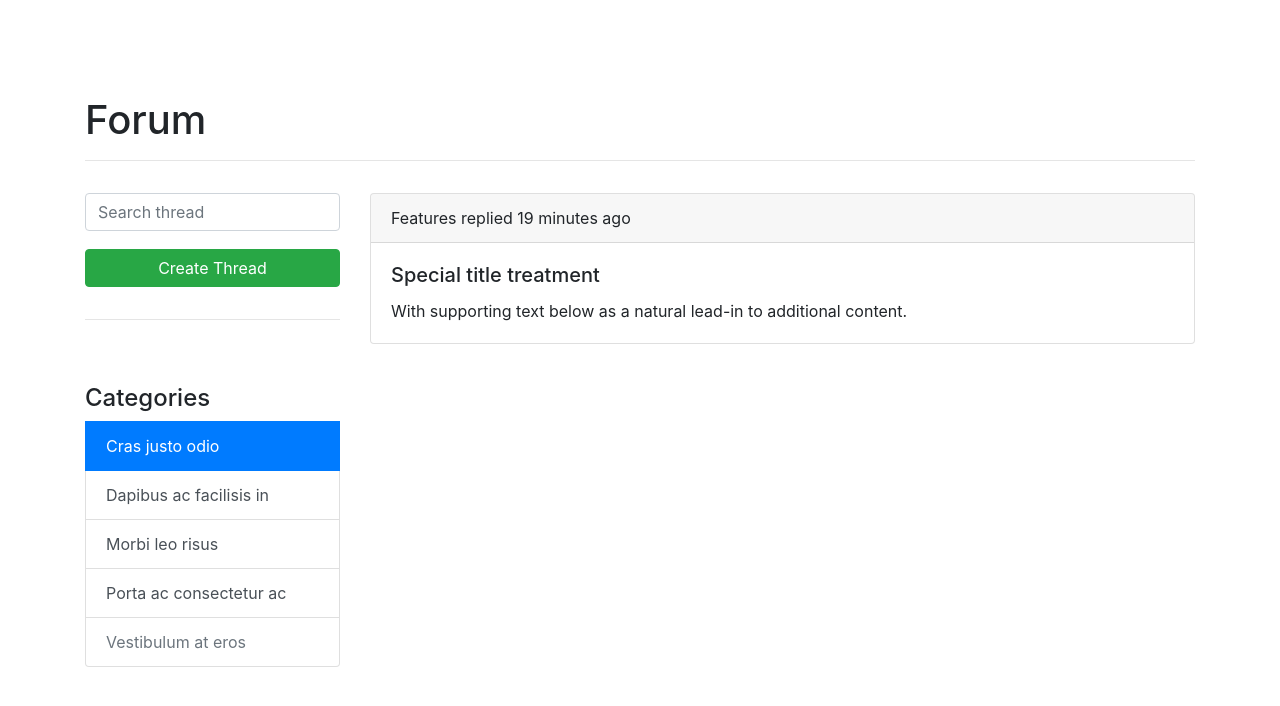
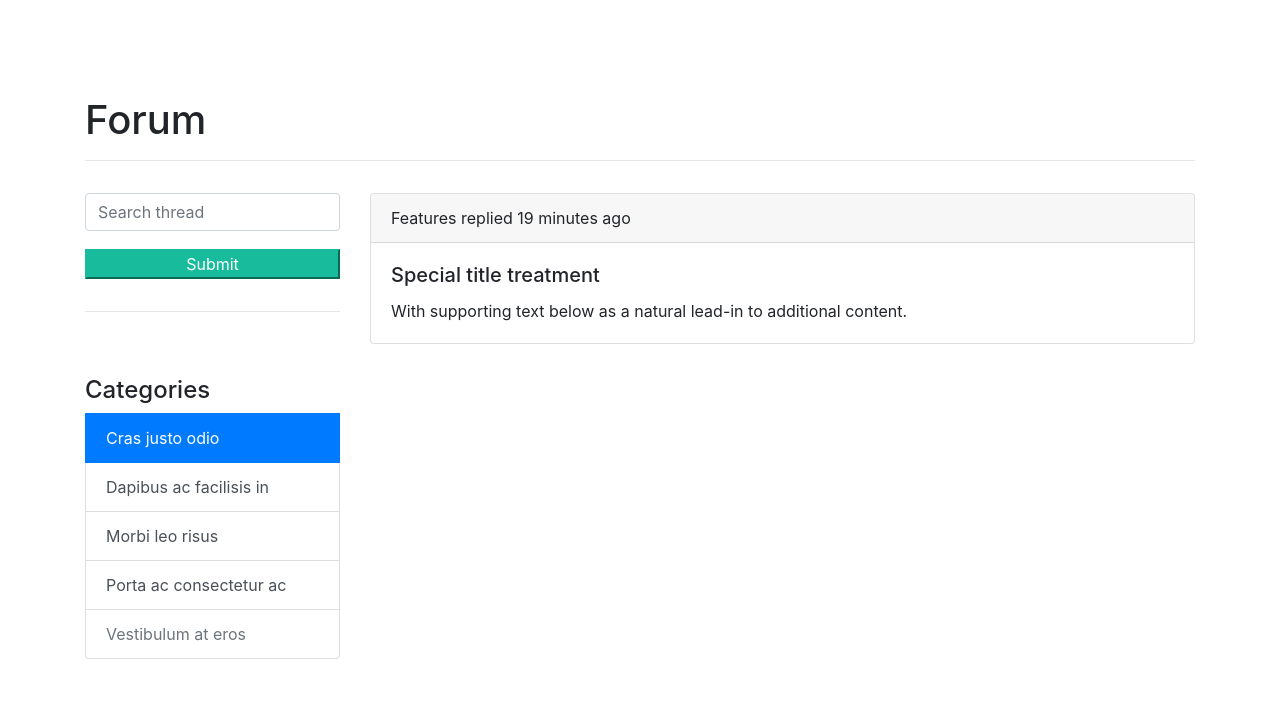
Before and after one commit to Sptandi/forumCI, a CodeIgniter app: the page made by application/views/User/pages/home.php in a window 1280 px wide. Shown: the top 706 px of the page. Run offline with CodeIgniter, Linux system fonts and the light colour scheme.

Commit message:
fix user

```diff
--- a/application/views/User/pages/home.php
+++ b/application/views/User/pages/home.php
@@ -4,9 +4,9 @@ defined('BASEPATH') OR exit('No direct script access allowed');
 <!DOCTYPE html>
 <html>
 <head>
+	<link rel="stylesheet" type="text/css" href="<?php echo base_url('assets/style/User/home.css');?>">
+	<link rel="stylesheet" href="https://maxcdn.bootstrapcdn.com/bootstrap/4.0.0/css/bootstrap.min.css">
 	<title></title>
-	<link rel="stylesheet" href="https://maxcdn.bootstrapcdn.com/bootstrap/4.0.0/css/bootstrap.min.css">
-	<link rel="stylesheet" type="text/css" href="<?php echo base_url('assets/style/User/beranda.css');?>">
 </head>
 <body>
 	<div class="container">
@@ -21,13 +21,13 @@ defined('BASEPATH') OR exit('No direct script access allowed');
 				<div class="input-group mb-3 search-thread">
 				  <input type="text" class="form-control" aria-label="Default" aria-describedby="inputGroup-sizing-default" placeholder="Search thread">
 				</div>
-				<button type="button" class="btn btn-success" style="width: 255px">Create Thread</button>
+				<input type="submit" class="bt" name="submit">
 				<div class="sidebar-line">
 					<hr>
 				</div>
 				<div class="list-group category">
 		    	  <h4>Categories</h4>
-				  <a href="#" class="list-group-item list-group-item-action active">Cras justo odio</a>
+				  <a href="#" class="list-group-item list-group-item active item">Cras justo odio</a>
 				  <a href="#" class="list-group-item list-group-item-action">Dapibus ac facilisis in</a>
 				  <a href="#" class="list-group-item list-group-item-action">Morbi leo risus</a>
 				  <a href="#" class="list-group-item list-group-item-action">Porta ac consectetur ac</a>
--- a/application/views/User/pages/templates/header.php
+++ b/application/views/User/pages/templates/header.php
@@ -1,11 +1,11 @@
 <html>
 <head>
+	<link rel="stylesheet" type="text/css" href="<?php echo base_url('assets/style/User/beranda.css');?>">
+	<link rel="stylesheet" href="https://maxcdn.bootstrapcdn.com/bootstrap/4.0.0/css/bootstrap.min.css">
 	<title></title>
-	<link rel="stylesheet" href="https://maxcdn.bootstrapcdn.com/bootstrap/4.0.0/css/bootstrap.min.css">
-	<link rel="stylesheet" type="text/css" href="<?php echo base_url('assets/style/User/beranda.css');?>">
 </head>
 <div class="fixed-top top-nav">
-	<nav class="navbar navbar-expand-lg navbar-light " style="background-color: #149c82">
+	<nav class="navbar navbar-expand-lg navbar-light " style="background-color: #18BC9C">
 	  <a class="navbar-brand" href="#">Navbar</a>
 	  <button class="navbar-toggler" type="button" data-toggle="collapse" data-target="#navbarNavAltMarkup" aria-controls="navbarNavAltMarkup" aria-expanded="false" aria-label="Toggle navigation">
 	    <span class="navbar-toggler-icon"></span>
--- a/assets/style/User/beranda.css
+++ b/assets/style/User/home.css
@@ -10,14 +10,21 @@
 	margin-top: 1rem;
 }
 
-.btn-success {
+.bt {
+	background-color: #18BC9C;
+	width: 255px;
+	color: white;
 	margin-top: 2px;
+	border-color: #18BC9C;
 }
 
 .category {
 	margin-top: 4rem;
 }
 
+.item {
+	background-color: #2C3E50;
+}
 
 .card {
 	margin-top: 1rem;
@@ -25,6 +32,6 @@
 
 <!-- add margin navbar -->
 .top-nav {
-	color: #ffffff;
-	background-color: red;
+	background-color: #18BC9C;
+	color: white;
 }
```
Also changed, not shown: application/controllers/User.php (+11 -1 lines).
